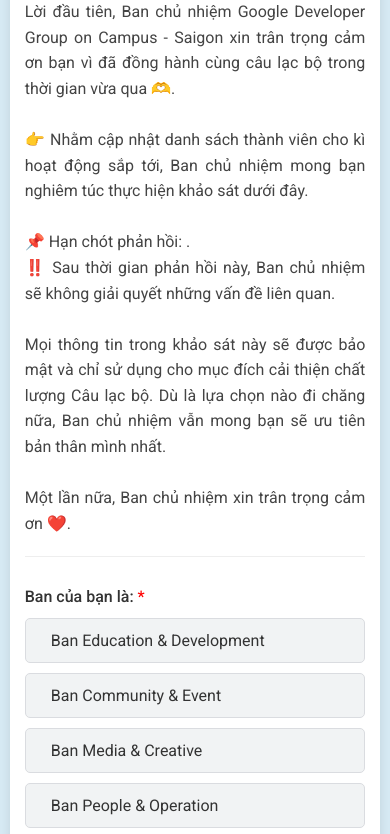
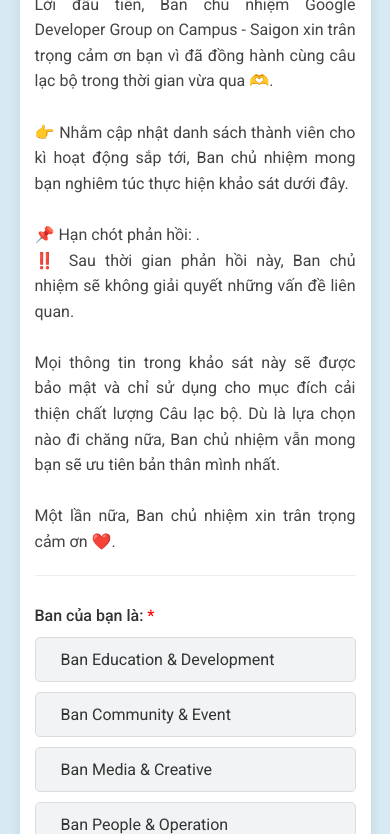
Before and after one commit to KietTran0308/GDGoC-KHAOSATTV, a plain HTML site: page index.html in a window 390 px wide. Shown: the part 335-1169 px from the top of the page. Drawn offline with Linux system fonts and the light colour scheme.

Commit message:
Update KHAOSATTV.css

```diff
--- a/KHAOSATTV.css
+++ b/KHAOSATTV.css
@@ -176,7 +176,7 @@
 @media screen and (max-width: 768px) {
     .banner,
     .formKS {
-        width: 95%; /* Mở rộng form ra sát viền màn hình trên điện thoại thay vì 70% */
+        width: 90%; /* Mở rộng form ra sát viền màn hình trên điện thoại thay vì 70% */
         padding: 20px 15px; /* Giảm khoảng cách padding hai bên để có thêm không gian hiển thị text */
     }
 
```
